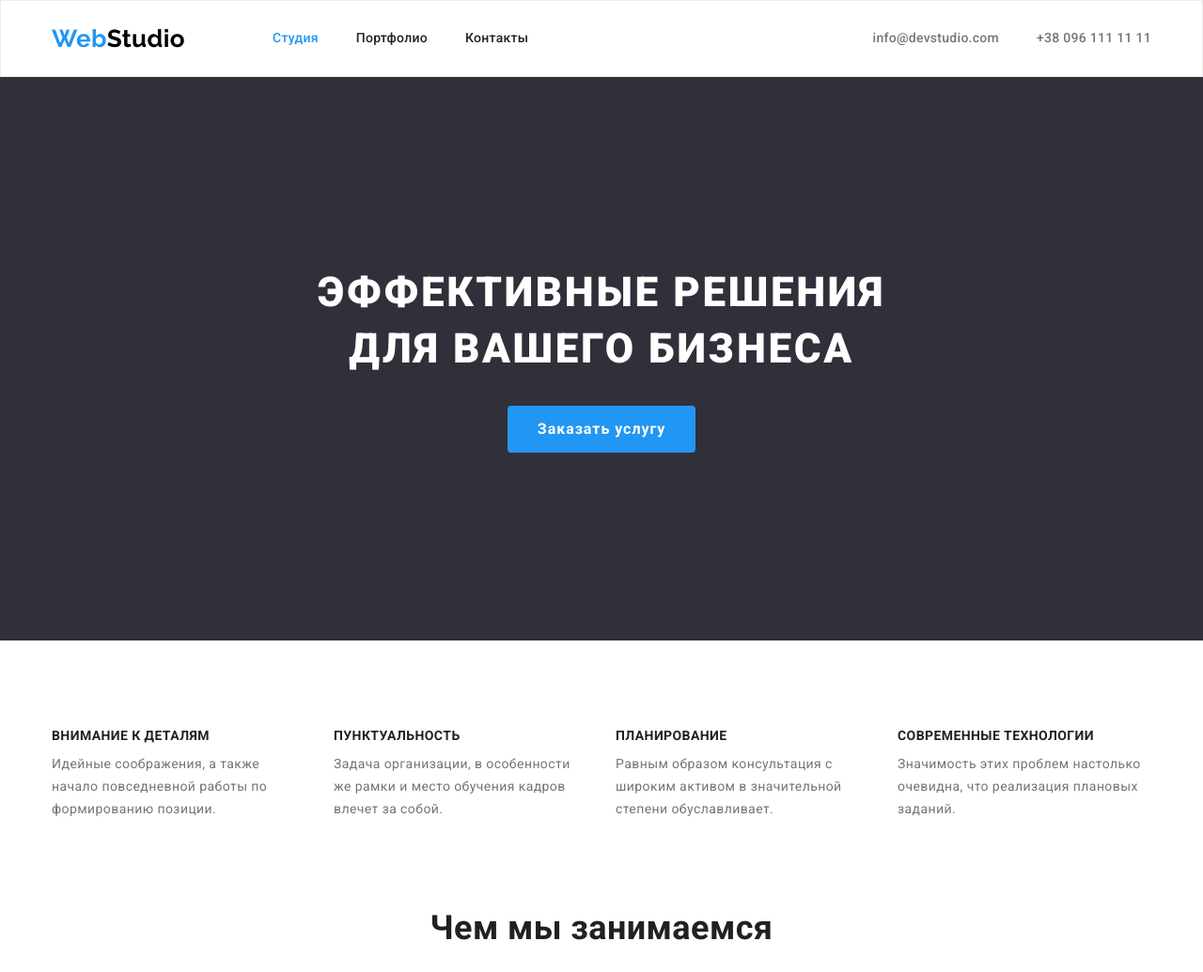
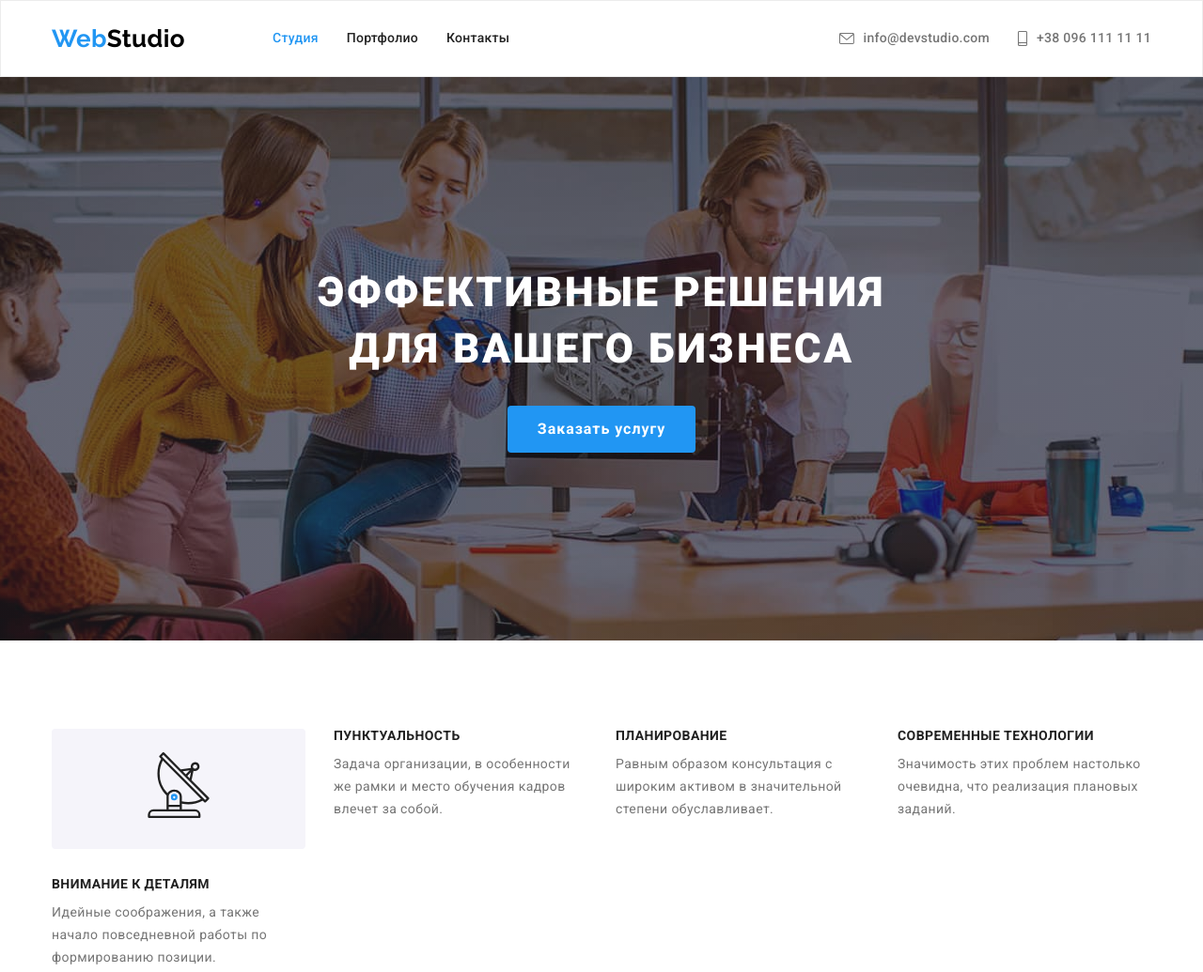
Before and after one commit to iberezhnyi/goit-markup-hw-04, a plain HTML site: page index.html in a window 1280 px wide. Shown: the top 1035 px of the page at 94% size. Drawn offline with nearby package versions, Linux system fonts and the light colour scheme.

Commit message:
add bg img to hero, add icons to contacts

```diff
--- a/css/styles.css
+++ b/css/styles.css
@@ -11,6 +11,7 @@
 /* Цвет ховера кнопки - #188ce8; */
 /* Цвет border карточек портфолио -#eeeeee; */
 /* Цвет border хедера - #ececec; */
+/* Цвет бекграунда героя - #c4c4c4; */
 
 /* Обводка - outline: 2px solid tomato; */
 
@@ -27,10 +28,10 @@
   --button-hover-color: #188ce8;
   --border-header-color: #ececec;
   --border-portfolio-card: #eeeeee;
+  --hero-bg-color: rgba(47, 48, 58, 0.4);
 }
 
 /* Base */
-
 .page {
   background-color: var(--primary-white-color);
   color: var(--primary-text-color);
@@ -122,6 +123,20 @@
   padding: 32px 0;
 }
 
+.icon-envelope,
+.icon-phone {
+  fill: currentColor;
+  margin-right: 10px;
+}
+
+.icon-envelope:hover {
+  fill: var(--accent-color);
+}
+
+.icon-phone:hover {
+  fill: var(--accent-color);
+}
+
 /* Footer */
 .footer {
   background-color: var(--hero-footer-bg-color);
@@ -157,7 +172,8 @@
 
 /* Site-nav */
 .main-nav,
-.main-nav-contacts {
+.main-nav-contacts,
+.main-nav-contacts .contacts {
   display: flex;
   align-items: center;
 }
@@ -167,7 +183,7 @@
 }
 
 .main-nav .item:not(:last-child) {
-  margin-right: 40px;
+  margin-right: 30px;
 }
 
 .site-nav .link {
@@ -192,6 +208,18 @@
   background-color: var(--hero-footer-bg-color);
   text-align: center;
   padding: 200px 0;
+}
+
+.overlay {
+  min-height: 600px;
+  max-width: 1600px;
+  margin-left: auto;
+  margin-right: auto;
+  background-image: linear-gradient(to bottom, rgba(47, 48, 58, 0.4), rgba(47, 48, 58, 0.4)),
+    url('../images/hero-bg-image.jpg');
+  background-repeat: no-repeat;
+  background-size: cover;
+  background-position: center;
 }
 
 .hero-title {
@@ -247,6 +275,13 @@
 
 .benefits .item:not(:last-child) {
   margin-right: 30px;
+}
+
+.thumb {
+  background-color: var(--secondary-bg-color);
+  border-radius: 4px;
+  margin-bottom: 30px;
+  padding: 25px 100px;
 }
 
 /* Working process section*/
--- a/index.html
+++ b/index.html
@@ -34,9 +34,21 @@
         </nav>
         <ul class="list main-nav-contacts">
           <li class="item">
-            <a href="mailto:info@devstudio.com" class="contacts">info@devstudio.com</a>
+            <a href="mailto:info@devstudio.com" class="contacts">
+              <svg class="icon-envelope" width="16" height="12">
+                <use href="./images/icons.svg#icon-envelope"></use>
+              </svg>
+              info@devstudio.com
+            </a>
           </li>
-          <li class="item"><a href="tel:+380961111111" class="contacts">+38 096 111 11 11</a></li>
+          <li class="item">
+            <a href="tel:+380961111111" class="contacts">
+              <svg class="icon-phone" width="10" height="16">
+                <use href="./images/icons.svg#icon-smartphone"></use>
+              </svg>
+              +38 096 111 11 11</a
+            >
+          </li>
         </ul>
       </div>
     </header>
@@ -44,7 +56,7 @@
     <!-- Main -->
     <main>
       <!-- Hero -->
-      <section class="section hero">
+      <section class="section hero overlay">
         <div class="container">
           <h1 class="hero-title">Эффективные решения для вашего бизнеса</h1>
           <button type="button" class="button">Заказать услугу</button>
@@ -57,6 +69,11 @@
           <h2 class="visually-hidden">Наши преимущества</h2>
           <ul class="list benefits">
             <li class="item">
+              <div class="thumb">
+                <svg class="icon-benefits" width="70" height="70">
+                  <use href="./images/icons.svg#icon-antenna"></use>
+                </svg>
+              </div>
               <h3 class="title">Внимание к деталям</h3>
               <p>
                 Идейные соображения, а также начало повседневной работы по формированию позиции.
```
Also changed, not shown: images/hero-bg-image.jpg (added), images/icons.svg (added), 1 other file.
